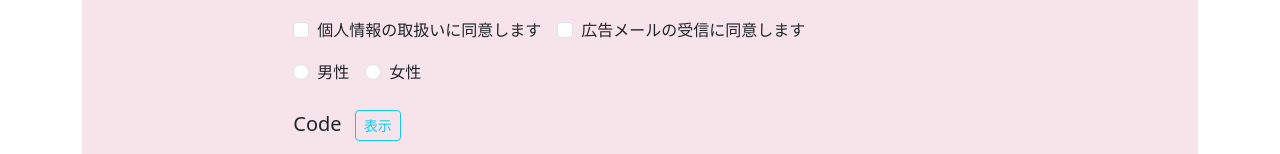
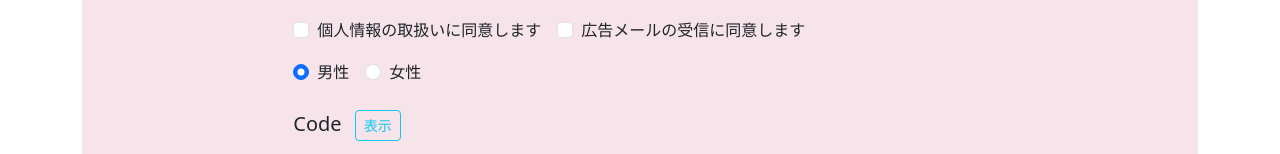
Before and after one commit to yyytatakahashi/vue-study, a Vue app: page /bootforms in a window 1280 px wide. Shown: the part 1894-2048 px from the top of the page. Built offline with nearby package versions, Linux system fonts and the light colour scheme.

Commit message:
ラジオボタンが正しく動作しないのを修正

```diff
--- a/src/views/BootFormsView.vue
+++ b/src/views/BootFormsView.vue
@@ -225,7 +225,14 @@
         <!--ラジオボタンクラス-->
         <div class="mt-3">
           <div class="form-check form-check-inline">
-            <input class="form-check-input" type="radio" id="radio_3" name="gender" value="male" />
+            <input
+              class="form-check-input"
+              type="radio"
+              id="radio_3"
+              name="gender2"
+              value="male2"
+              checked
+            />
             <label class="form-check-label" for="radio_3">男性</label>
           </div>
           <div class="form-check form-check-inline">
@@ -233,8 +240,8 @@
               class="form-check-input"
               type="radio"
               id="radio_4"
-              name="gender"
-              value="female"
+              name="gender2"
+              value="female2"
             />
             <label class="form-check-label" for="radio_4">女性</label>
           </div>
@@ -291,7 +298,9 @@
     <div class="row">
       <div class="col-lg-8 mx-auto">
         <h2 class="mb-2">レンジ(Range)</h2>
-        <p class=""><code>.form-range</code> はレンジを表示します。minとmaxで最小値と最大値を設定できます。</p>
+        <p class="">
+          <code>.form-range</code> はレンジを表示します。minとmaxで最小値と最大値を設定できます。
+        </p>
         <div class="mb-2">
           <label class="form-label">例</label>
           <input
```
